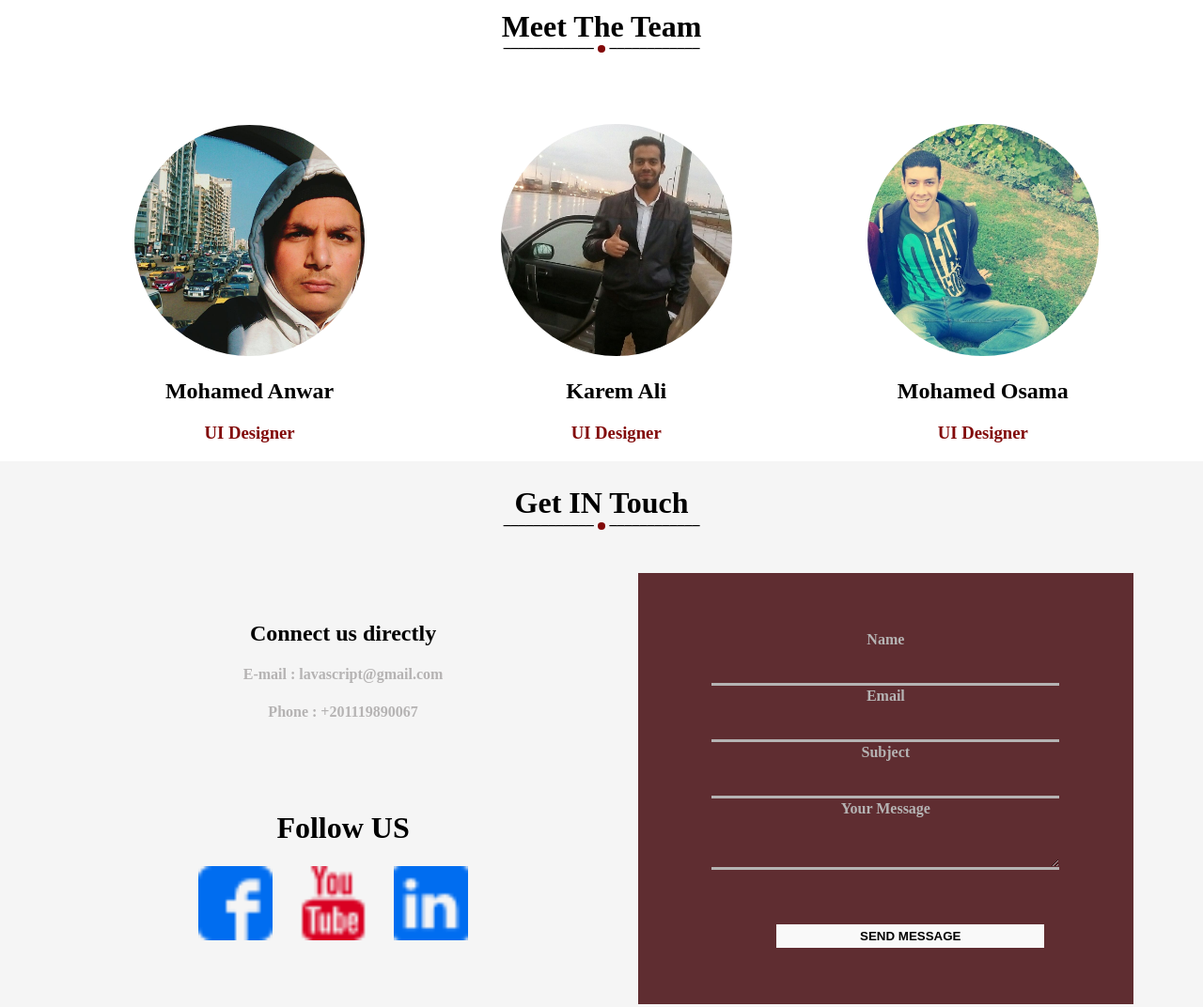
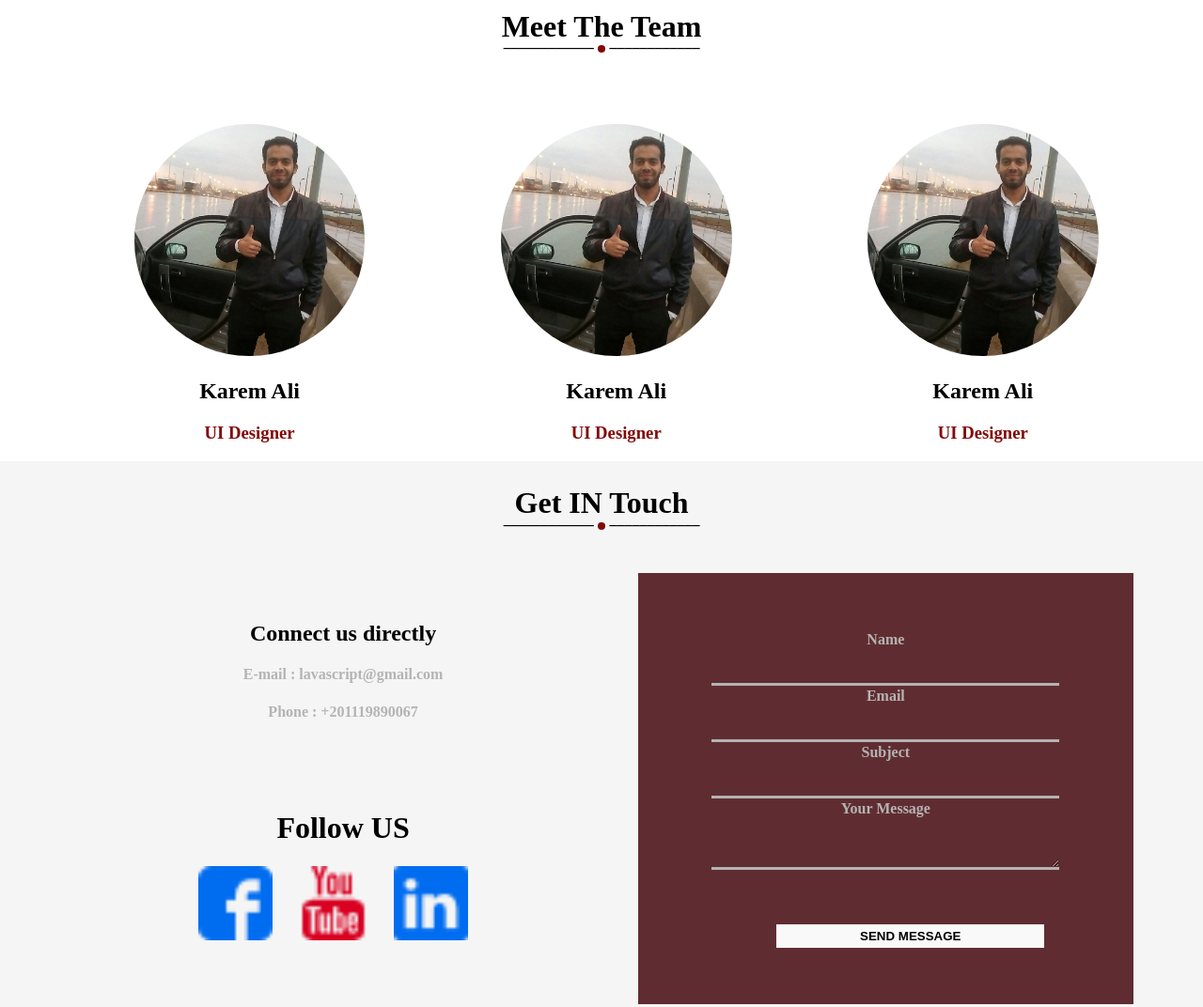
Before and after one commit to karemfaisal/LavaScript.github.io, a plain HTML site: page index.html in a window 1280 px wide. Shown: the part 1840-2912 px from the top of the page at 94% size. Drawn offline with Linux system fonts and the light colour scheme; some packages are replaced by stand-ins of ours; a script that the page names is missing.

Commit message:
Update index.html

```diff
--- a/index.html
+++ b/index.html
@@ -125,20 +125,20 @@
 
             <div class="us" id="anwar">
                  <figure class="imghvr-hinge-down" style="background-color:#fff;">
-                      <img src="img/anwar.jpg" />
+                      <img src="img/karem.jpg" />
                       <figcaption style="background-color:#3F0005; border-radius:50%; width:70%; margin-left:10%;" id="anw">
                             <h2 style="color:#000;"> Mohamed Anwar  </h2>
                             <h3>UI Designer</h3>
                         </figcaption>
                       </figure>
-                <h2>Mohamed Anwar</h2>
+                <h2>Karem Ali</h2>
                 <h3>UI Designer</h3>
             </div>
 
                 <div class="model">
 			<span class="close">X</span>
-			<img src="img/anwar.jpg" class="modelimg"/>
-            <div class="caption">Anwar's Linkedin account : <a href="https://www.linkedin.com" target="_blank">/ِAnwar</a></div>
+			<img src="img/karem.jpg" class="modelimg"/>
+            <div class="caption">Karem's Linkedin account : <a href="https://www.linkedin.com" target="_blank">/ِAnwar</a></div>
 	           </div>
 
               <div class="us" >
@@ -162,20 +162,20 @@
 
               <div class="us" id="osama">
                 <figure class="imghvr-hinge-down" style="background-color:#fff;">
-                      <img src="img/osama.jpg" />
+                      <img src="img/karem.jpg" />
                       <figcaption style="background-color:#3F0005; border-radius:50%; width:70%; margin-left:10%;" id="osa">
                             <h2 style="color:#000;"> Karem Ali  </h2>
                             <h3>UI Designer</h3>
                         </figcaption>
                       </figure>
-                <h2>Mohamed Osama</h2>
+                <h2>Karem Ali</h2>
                 <h3>UI Designer</h3>
             </div>
 
                <div class="model">
                     <span class="close">X</span>
-                    <img src="img/osama.jpg" class="modelimg"/>
-                <div class="caption">Osama's Linkedin account : <a href="https://www.linkedin.com" target="_blank">Osama</a></div>
+                    <img src="img/karem.jpg" class="modelimg"/>
+                <div class="caption">Karem's Linkedin account : <a href="https://www.linkedin.com" target="_blank">Osama</a></div>
                 </div>
 
 
@@ -225,7 +225,7 @@
                 </div>
         </div>
 
-    <div class="footer">@copyright:LavaScript</div>
+    <div class="footer">@copyright:Karem</div>
 
 
 
```
